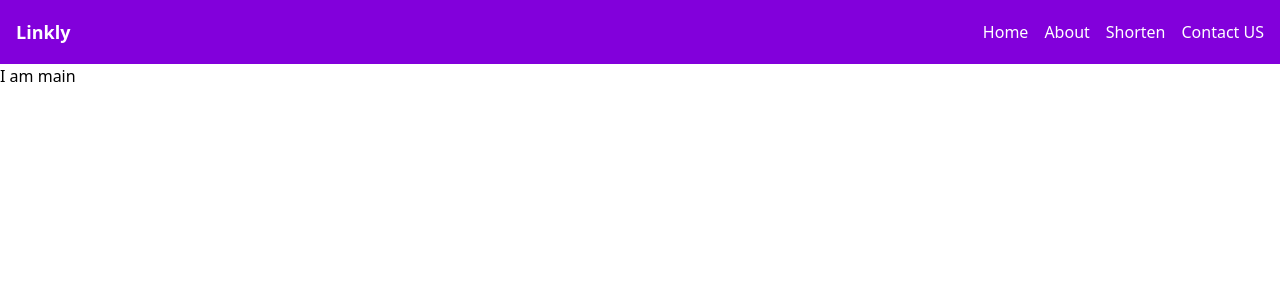
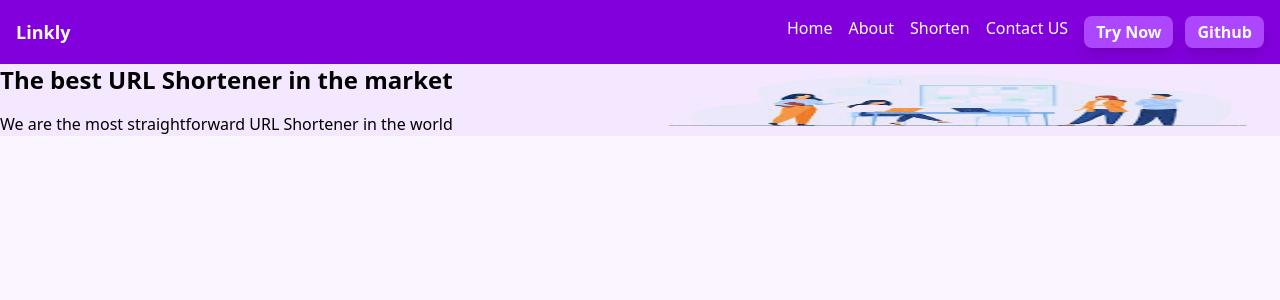
Before and after one commit to Chirag26mahajan/URL-Shortener, a Next.js app: page / in a window 1280 px wide. Shown: the top 300 px of the page. Built offline with nearby package versions, Linux system fonts and the light colour scheme.

Commit message:
Fixing UI

```diff
--- a/src/app/components/Navbar.js
+++ b/src/app/components/Navbar.js
@@ -1,3 +1,4 @@
+import Link from 'next/link'
 import React from 'react'
 
 const Navbar = () => {
@@ -8,11 +9,14 @@ const Navbar = () => {
         Linkly
         </div>
         <ul className='flex justify-center gap-4 items-centre'>
-            <li>Home</li>
-            <li>About</li>
-            <li>Shorten</li>
-            <li>Contact US</li>
-
+           <Link href='/'><li>Home</li> </Link>
+           <Link href='/about'><li>About</li></Link>
+           <Link href='/generate'><li>Shorten</li></Link>
+           <Link href='/contact'><li>Contact US</li></Link>
+            <li className='flex gap-3'>
+                <Link href="/generate"><button className='bg-purple-500 rounded-lg shadow-lg p-3 py-1 font-bold'>Try Now</button></Link>
+                <Link href="/github"><button className='bg-purple-500 rounded-lg shadow-lg p-3 py-1 font-bold'>Github</button></Link>
+            </li>
         </ul>
       </nav>
     </div>
--- a/src/app/layout.js
+++ b/src/app/layout.js
@@ -21,7 +21,7 @@ export default function RootLayout({ children }) {
   return (
     <html lang="en">
       <body
-        className={`${geistSans.variable} ${geistMono.variable} antialiased`}
+        className={`${geistSans.variable} ${geistMono.variable} antialiased bg-purple-50`}
       >
       <Navbar/>
         {children}
--- a/src/app/page.js
+++ b/src/app/page.js
@@ -2,8 +2,16 @@ import Image from "next/image";
 
 export default function Home() {
   return (
-    <main>
-      I am main
+    <main className="bg-purple-100">
+      <section className="grid grid-cols-2 h-{50vh}">
+        <div className="flex flex-col gap-4 items-centre justify-center">
+          <p className=" text-2xl font-bold">The best URL Shortener in the market</p>
+          <p>We are the most straightforward URL Shortener in the world</p>
+        </div>
+        <div className="flex justify-start relative">
+          <Image className='mix-blend-darken' alt="Image of a vector" src={"/vector.jpg"} fill={true}/>
+        </div>
+      </section>
     </main>
   );
 }
```
Also changed, not shown: public/vector.jpg (added).
